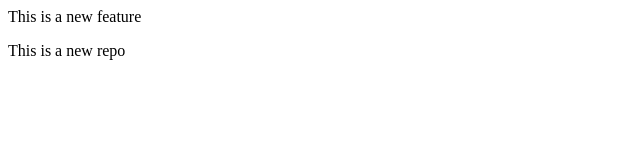
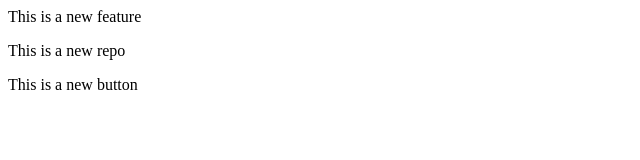
Before and after one commit to AdityaNautiyal908/HTML-CSS, a plain HTML site: page index.html in a window 1280 px wide. Shown: the whole page, without its empty margins (0-640 px from the left). Drawn offline with Linux system fonts and the light colour scheme.

Commit message:
Add new feature

```diff
--- a/index.html
+++ b/index.html
@@ -1,2 +1,3 @@
 <p>This is a new feature</p>
 <p>This is a new repo</p>
+<p>This is a new button </p>
```
